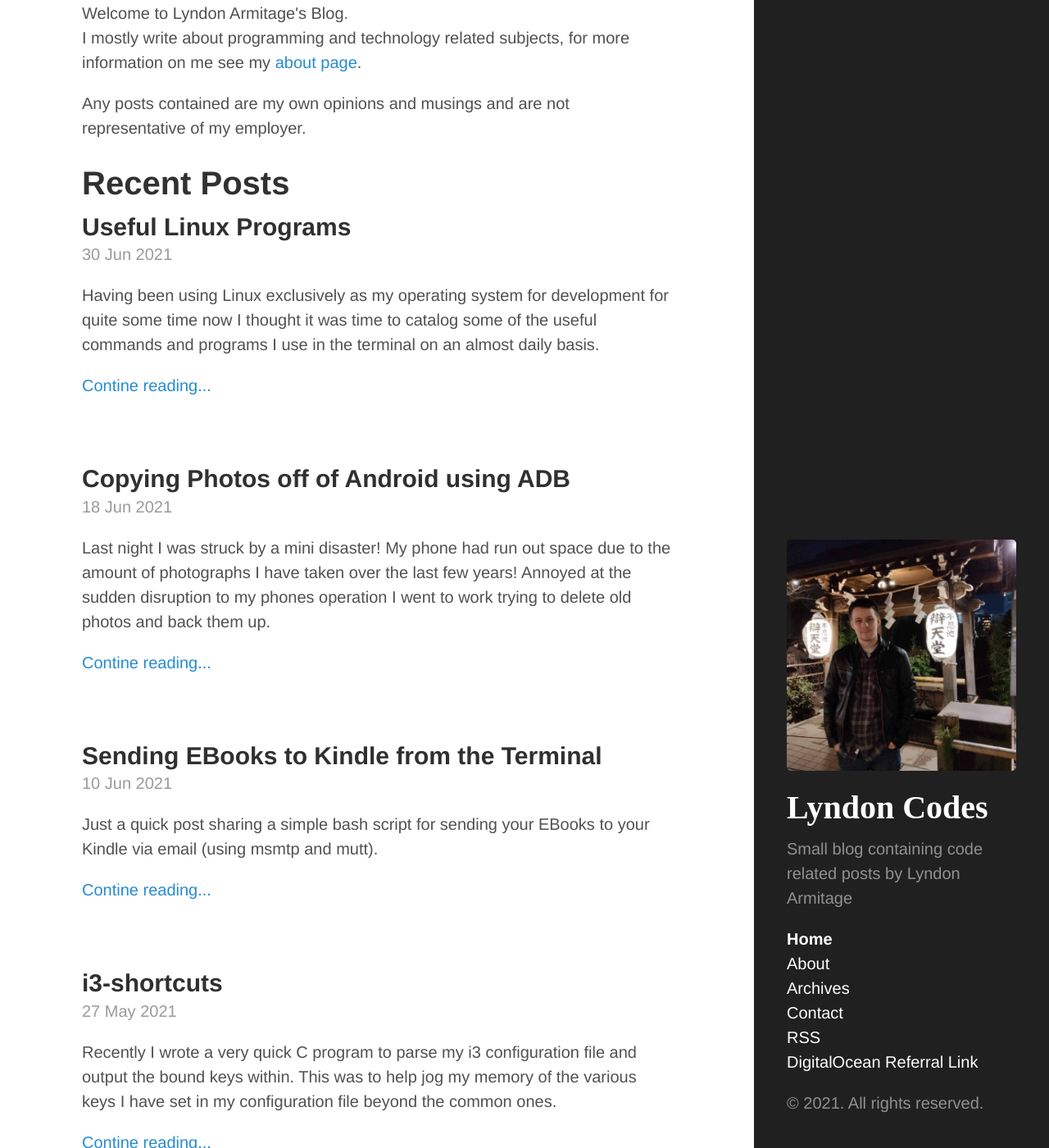
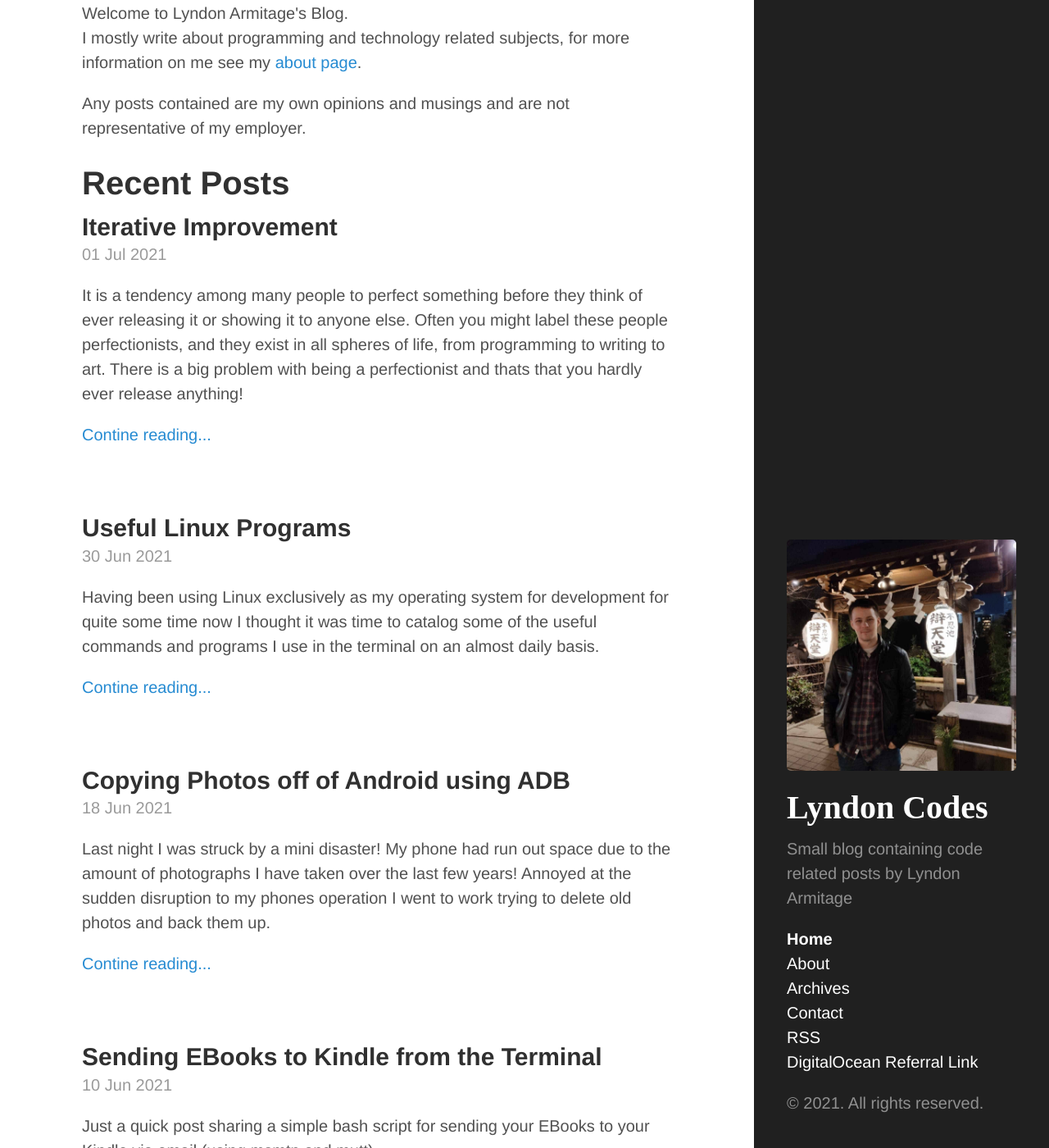
Before and after one commit to LyndonArmitage/lyndonarmitage.github.io, a Jekyll site: the page built from index.html, in a window 1280 px wide and 1400 px high, scrolled down 214 px. Shown: the whole window at 82% size. Built offline with Jekyll 4.4.1, drawn with Linux system fonts in a browser that asks for light colours; the list of posts is cut into pages by our own code; some of the changed text lies outside the part shown.

Commit message:
publish iterative improvement draft

```diff
--- a/_drafts/iterative-improvement.md
+++ b/_posts/2021-07-01-iterative-improvement.md
@@ -4,9 +4,9 @@ title: Iterative Improvement
 tags:
 - iteration
 - blog
-- #100DaysToOffload
+-
+date: 2021-07-01 14:51 +0100
 ---
-
 It is a tendency among many people to perfect something before they think of
 ever releasing it or showing it to anyone else. Often you might label these
 people perfectionists, and they exist in all spheres of life, from programming
```
